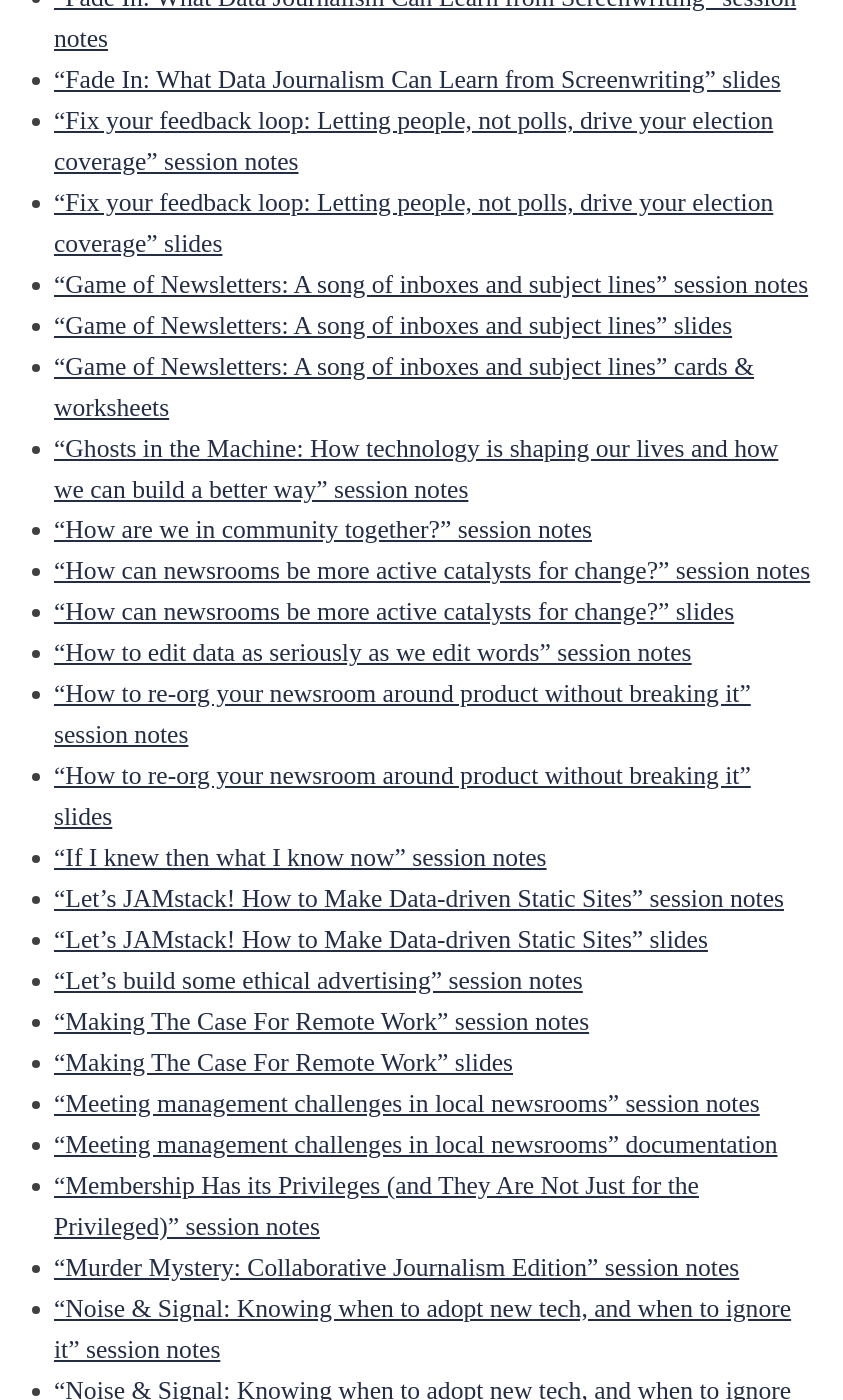
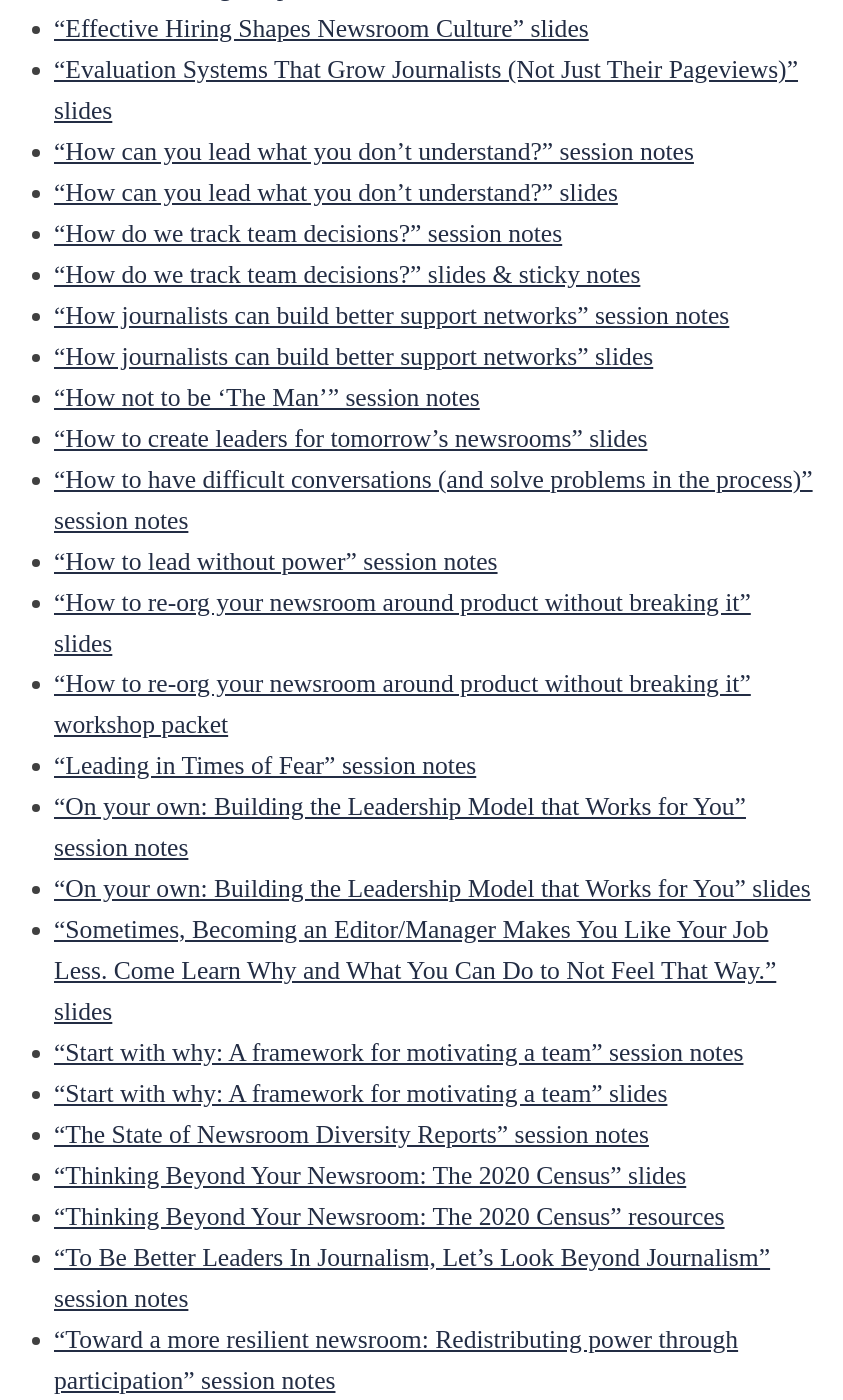
Before and after one commit to OpenNews/srccon-lead, a Jekyll site: the page built from documentation.md, in a window 1280 px wide and 1400 px high, scrolled down 2908 px. Shown: the whole window, without its empty margins (226-1069 px from the left). Built offline with Jekyll 4.4.1, drawn with Linux system fonts in a browser that asks for light colours; some of the changed text lies outside the part shown.

Commit message:
add documentation page

```diff
--- a/_includes/navigation.html
+++ b/_includes/navigation.html
@@ -1,6 +1,6 @@
 <ul class="site-nav-links">
     <li><a href="/program">About</a></li>
     <li><a href="/schedule">Schedule</a></li>
-    <li><a href="/logistics">Attendee info</a></li>
-    <!--<li><a href="/sponsors">Sponsors</a></li>-->
+    <!--<li><a href="/logistics">Attendee info</a></li>-->
+    <li><a href="/documentation">Documentation</a></li>
 </ul>
--- a/documentation.md
+++ b/documentation.md
@@ -5,105 +5,83 @@ permalink: /documentation/
 title: SRCCON:LEAD 2019 — Documentation
 ---
 
-# SRCCON 2019 Documentation
+# SRCCON:LEAD 2019 Documentation
 
-It's important to us to keep SRCCON small enough to feel friendly and conversational, but we also care about getting the ideas and conversations that take place at SRCCON into the wider world. The most important way this happens is when attendees return to their newsrooms and put new skills and approaches to work, but we also document SRCCON as extensively as possible. This page collects resources you can refer back to as you bring SRCCON home with you:
+It's important to us to keep SRCCON events small enough to feel friendly and conversational, but we also care about getting the ideas people discuss into the wider world. The most important way this happens is when attendees return to their newsrooms and put new skills and approaches to work, but we also document as extensively as possible. This page collects resources you can refer back to:
 
 * [Session transcripts](#session-transcripts)
 * [Session notes & resources](#session-notes--resources)
-* [Session write-ups on Source](#session-write-ups)
 
 ## Session Transcripts
 
 Our live-captioner transcribed each talk and 8 sessions at SRCCON:LEAD. Sessions with transcripts are marked on [our full schedule](https://lead.srccon.org/schedule), or you can use the lists below. If you were in a session and you notice something that needs to be fixed, we'd love [to hear about it](mailto:srccon@opennews.org).
 
 <div>
-    <h3>Thursday transcribed sessions</h3>
-    <table>{% assign thursday = site.data.schedule | where:"day","Thursday" %}
-{% for session in thursday %}
-        {% if session.transcription != "" %}<tr><td>{{ session.time }}</td><td><a class="session-title" href="/transcripts/SRCCON2019-{{ session.id }}">{{ session.title }}</a></td></tr>{% endif %}
+    <h3>Tuesday</h3>
+    <table>{% assign tuesday = site.data.schedule | where:"day","Tuesday" %}
+{% for session in tuesday %}
+        {% if session.transcription != "" %}<tr><td>{{ session.time }}</td><td><a href="{{ session.transcription }}">{{ session.title }}</a></td></tr>{% endif %}
 {% endfor %}
     </table>
 </div>
 
 <div>
-    <h3>Friday transcribed sessions</h3>
-    <table>{% assign friday = site.data.schedule | where:"day","Friday" %}
-{% for session in friday %}
-        {% if session.transcription != "" %}<tr><td>{{ session.time }}</td><td><a class="session-title" href="/transcripts/SRCCON2019-{{ session.id }}">{{ session.title }}</a></td></tr>{% endif %}
+    <h3>Wednesday</h3>
+    <table>{% assign wednesday = site.data.schedule | where:"day","Wednesday" %}
+{% for session in wednesday %}
+        {% if session.transcription != "" %}<tr><td>{{ session.time }}</td><td><a href="{{ session.transcription }}">{{ session.title }}</a></td></tr>{% endif %}
 {% endfor %}
     </table>
 </div>
 
 ## Session Notes & Resources
 
-All sessions at SRCCON have a collaborative etherpad that facilitators and attendees can use to share links and capture notes on discussions as they take place. Each entry on [our schedule](https://schedule.srccon.org) has a link to that session's etherpad. We also collect slide decks, worksheets, and other documentation right here—if you're a facilitator and you have session resources to share, [let us know](mailto:srccon@opennews.org)!
+All sessions at SRCCON events have a collaborative etherpad that facilitators and attendees can use to share links and capture notes. Each entry on [our schedule](https://lead.srccon.org/schedule) has a link to that session's etherpad. We also collect slide decks, worksheets, and other documentation right here—if you're a facilitator and you have session resources to share, [let us know](mailto:srccon@opennews.org)!
 
-* ["“Abandon normal instruments”: Sideways strategies for defeating creative block" session notes](https://etherpad.opennews.org/p/SRCCON2019-creative-strategies)
-* ["“Abandon normal instruments”: Sideways strategies for defeating creative block" slides](https://docs.google.com/presentation/d/1urnD-lnBjX2TxGvqAuWpT_y5TKV3-vzgXd7pf7fYScc/edit#slide=id.g5d09e5e8e8_0_5)
-* ["A playbook for reporters interested in reaching people at risk of being undercounted" session notes](https://etherpad.opennews.org/p/SRCCON2019-census-coverage-playbook)
-* ["Beat as a product: Lessons from product innovation for the newsroom" session notes](https://etherpad.opennews.org/p/SRCCON2019-beat-as-product)
-* ["Being in the room: the hard work of interview-based hiring" session notes](https://etherpad.opennews.org/p/SRCCON2019-interview-based-hiring)
-* ["Building capacity, impact, and trust by tapping into expertise outside the newsroom" session notes](https://etherpad.opennews.org/p/SRCCON2019-expertise-outside-newsroom)
-* ["CMS Demos: Approaches to Helping Our Newsrooms Do Their Best Work" session notes](https://etherpad.opennews.org/p/SRCCON2019-cms-demos)
-* ["Calling All Media Diversity Avengers: Now’s the time to act." session notes](https://etherpad.opennews.org/p/SRCCON2019-media-diversity-allies)
-* ["Changing journalism’s awards culture" session notes](https://etherpad.opennews.org/p/SRCCON2019-changing-awards-culture)
-* ["Creative ways to teach complex issues" session notes](https://etherpad.opennews.org/p/SRCCON2019-creative-teaching)
-* ["Creative ways to teach complex issues" slides](https://docs.google.com/presentation/d/1qujD1cpVAkaPOq0YPqrIKxHJcbkQo97385xNPTve_98/edit#slide=id.p1)
-* ["Designing the next phase for newsroom technologists" slides](https://docs.google.com/presentation/d/1NdD8FDz4qTFD40m9H2ECZXBLCDugY7MsceCcHsQzlkM/edit#slide=id.p)
-* ["Document this conference! An introduction to Library." session notes](https://etherpad.opennews.org/p/SRCCON2019-document-library)
-* ["Engineering Beyond Blame" session notes](https://etherpad.opennews.org/p/SRCCON2019-engineering-beyond-blame)
-* ["Engineering Beyond Blame" slides](https://docs.google.com/presentation/d/1P9b8K2OOmD_A-eG5Cy8FfLQ8UNhe5_KfeRgsAgcNfMs/edit#slide=id.g5dbc31ce86_0_0)
-* ["Fade In: What Data Journalism Can Learn from Screenwriting" session notes](https://etherpad.opennews.org/p/SRCCON2019-learning-from-screenwriting)
-* ["Fade In: What Data Journalism Can Learn from Screenwriting" slides](https://docs.google.com/presentation/d/1yaQiVIek6JZ6LO8n11aNS0XIp2pJ6baRux3sFlY0ldo/edit)
-* ["Fix your feedback loop: Letting people, not polls, drive your election coverage" session notes](https://etherpad.opennews.org/p/SRCCON2019-people-polls-elections)
-* ["Fix your feedback loop: Letting people, not polls, drive your election coverage" slides](https://docs.google.com/presentation/d/1pYqr86Sqr5Hz48PcEEY2lL3dK-s_3jwX-h9Qq0IL4H0/edit#slide=id.g2432869b74_0_328)
-* ["Game of Newsletters: A song of inboxes and subject lines" session notes](https://etherpad.opennews.org/p/SRCCON2019-newsletter-strategy)
-* ["Game of Newsletters: A song of inboxes and subject lines" slides](https://docs.google.com/presentation/d/1f5YugZzEf3BBbNuPqqh90ZX8l2pXzI0PSkvwGJYwkIc/edit#slide=id.p)
-* ["Game of Newsletters: A song of inboxes and subject lines" cards & worksheets](https://docs.google.com/document/d/1KY4pz9p9FaSinF_Fzt7CeZngS4iasKb7-PccRqa0jJs/edit)
-* ["Ghosts in the Machine: How technology is shaping our lives and how we can build a better way" session notes](https://etherpad.opennews.org/p/SRCCON2019-ghosts-in-the-machine)
-* ["How are we in community together?" session notes](https://etherpad.opennews.org/p/SRCCON2019-how-are-we-in-community)
-* ["How can newsrooms be more active catalysts for change?" session notes](https://etherpad.opennews.org/p/SRCCON2019-catalysts-for-change)
-* ["How can newsrooms be more active catalysts for change?" slides](https://docs.google.com/presentation/d/12P2I-tqoddAz-0XgixpkApAuMykrX0YzARo-EuJw5PI/edit)
-* ["How to edit data as seriously as we edit words" session notes](https://etherpad.opennews.org/p/SRCCON2019-editing-data)
-* ["How to re-org your newsroom around product without breaking it" session notes](https://etherpad.opennews.org/p/SRCCON2019-newsroom-reorg-product)
-* ["How to re-org your newsroom around product without breaking it" slides](https://docs.google.com/presentation/d/1-Oh-6QKDemj7zZwG0H5C3F_kPfnFuAJGNehUCrZqOpg/edit)
-* ["If I knew then what I know now" session notes](https://etherpad.opennews.org/p/SRCCON2019-if-i-knew-then)
-* ["Let’s JAMstack! How to Make Data-driven Static Sites" session notes](https://etherpad.opennews.org/p/SRCCON2019-data-driven-static-sites)
-* ["Let’s JAMstack! How to Make Data-driven Static Sites" slides](https://jamtalk.netlify.com/)
-* ["Let’s build some ethical advertising" session notes](https://etherpad.opennews.org/p/SRCCON2019-ethical-advertising)
-* ["Making The Case For Remote Work" session notes](https://etherpad.opennews.org/p/SRCCON2019-case-for-remote-work)
-* ["Making The Case For Remote Work" slides](https://docs.google.com/presentation/d/1ZtvYjubuHt4vVt8ocLfEMcq1EbK6KADkIZe5aNVubP4/edit#slide=id.p)
-* ["Meeting management challenges in local newsrooms" session notes](https://etherpad.opennews.org/p/SRCCON2019-local-newsroom-management)
-* ["Meeting management challenges in local newsrooms" documentation](https://drive.google.com/drive/folders/1a883gDNLZs2ASjeNE78GslzWRGRoqJr_)
-* ["Membership Has its Privileges (and They Are Not Just for the Privileged)" session notes](https://etherpad.opennews.org/p/SRCCON2019-membership-privileges)
-* ["Murder Mystery: Collaborative Journalism Edition" session notes](https://etherpad.opennews.org/p/SRCCON2019-murder-mystery-collaborative-journalism)
-* ["Noise & Signal: Knowing when to adopt new tech, and when to ignore it" session notes](https://etherpad.opennews.org/p/SRCCON2019-adopting-new-tech)
-* ["Noise & Signal: Knowing when to adopt new tech, and when to ignore it" slides](https://docs.google.com/presentation/d/1_np-Qy6gjfJ-Y8no3pncR1VdXFG2uSuUBa74MKXgKug/edit#slide=id.p)
-* ["Proud to be a Platypus: Finding Your Own Innovative Role in News" session notes](https://etherpad.opennews.org/p/SRCCON2019-proud-platypus)
-* ["Proud to be a Platypus: Finding Your Own Innovative Role in News" slides](https://docs.google.com/presentation/d/1XZxPxSnW1vG00EIQYaUwtNGssbfZOZozqt-o-U9oIBA/edit)
-* ["Proud to be a Platypus: Finding Your Own Innovative Role in News" worksheet](https://docs.google.com/document/d/1IWMeKEPx5JftNLZdVS06q-spp7sCLEPV7I0RE0w8D1c/edit)
-* ["Spreadsheets IRL: The How and Why of Making Data With Your Community" session notes](https://etherpad.opennews.org/p/SRCCON2019-making-data-with-community)
-* ["Spreadsheets IRL: The How and Why of Making Data With Your Community" slides](https://docs.google.com/presentation/d/1ZEGG-lmCy7VWYK6LGogZLa7bmbQzzqCB-GFLWIPEDqo/edit)
-* ["State of Newsroom Diversity Reports" session notes](https://etherpad.opennews.org/p/SRCCON2019-newsroom-diversity-reports)
-* ["Staying with the trouble: Doing good work in terrible times" session notes](https://etherpad.opennews.org/p/SRCCON2019-good-work-troubling-times)
-* ["Steps to getting a local news startup off the ground" session notes](https://etherpad.opennews.org/p/SRCCON2019-local-news-startups)
-* ["Steps to getting a local news startup off the ground" worksheet](https://docs.google.com/document/d/1h2bfiChVPUoF_4zoE669y7Oeb8KzuAf-3KIwqlCsGi0/edit#heading=h.dox4zdl28dq6)
-* ["Steps to getting a local news startup off the ground" playbook](https://shorensteincenter.org/playbook-for-local-nonprofit-news-outlets/)
-* ["Structured communication: Tools you can use to change culture and help your team feel heard" session notes](https://etherpad.opennews.org/p/SRCCON2019-structured-communication)
-* ["Structured communication: Tools you can use to change culture and help your team feel heard" slides](https://docs.google.com/presentation/d/1hsTATpIiD6T_JGbJIGgBh_P44CAF17humnasvDUlcvk/edit?ts=5d271404#slide=id.g5a63c046d2_0_174)
-* ["The Geeks Won: Now What?" session notes](https://etherpad.opennews.org/p/SRCCON2019-geeks-won-now-what)
-* ["The Geeks Won: Now What?" slides](https://docs.google.com/presentation/d/17T372cPhimiNyhmmxBZs6wawV7G6m3USo6_UjvD3ZPg/edit#slide=id.p)
-* ["Training: Finding new data sources with search and exploration tools" session notes](https://etherpad.opennews.org/p/SRCCON2019-training-data-sources)
-* ["We should rethink the way we think about percentages" slides](https://docs.google.com/presentation/d/1AIn7DeNzUSB96HK9iy6Kw2fl2w5uS28Qs1Uow7WNVOc/edit)
-* ["What happens to journalism, when AI eats the world?" session notes](https://etherpad.opennews.org/p/SRCCON2019-ai-eats-the-world)
-* ["What happens to journalism, when AI eats the world?" slides](https://docs.google.com/presentation/d/1EM21pf0A3DzP72NNU9zK6ejqhxafww4Px4jNCpItVJ4/edit)
-* ["Why it matters — Designing for impact" slides](https://docs.google.com/presentation/d/1iUrxAMbf6FmBmkd2C03G8-LBy82MCyxg2mTi6k3h-YA/edit#slide=id.p)
 
-## Session Write-Ups
+* ["" session notes]()
+* ["" session notes]()
+* ["" session notes]()
 
-In the leadup to SRCCON 2019, we’ll feature a selection of previews with session facilitators about the topics they're bringing to this year's event. You can [keep up with the series on Source](https://source.opennews.org). After this year's SRCCON, we'll also publish a series of session summaries that dig into the things people learned during conversations and workshops.
+* ["Decolonizing decisions: an inclusive framework for collaboration" session notes](https://etherpad.opennews.org/p/SRCCONLEAD2019-inclusive-framework-collaboration)
+* ["Decolonizing decisions: an inclusive framework for collaboration" slides](https://docs.google.com/presentation/d/1xw3tU0-kNlORQeLl05952nVkVYzhGyCLpQu4mGqU-Q4/edit)
+* ["Democratic leadership in the newsroom" session notes](https://etherpad.opennews.org/p/SRCCONLEAD2019-democratic-leadership)
+* ["Effective Hiring Shapes Newsroom Culture" session notes](https://etherpad.opennews.org/p/SRCCONLEAD2019-effective-hiring-culture)
+* ["Effective Hiring Shapes Newsroom Culture" slides](https://docs.google.com/presentation/d/1B4xhmsGjcVKqnsg41JpLvCkIw1sAh2yfBfNSIDoH6gk/edit)
+* ["Evaluation Systems That Grow Journalists (Not Just Their Pageviews)" slides](https://docs.google.com/presentation/d/19ZrhoG0EFbSUK0cihpbPOWmi9Mi0A2tNiMr1UxzpCSk/edit#slide=id.g75744e445c_0_0)
+* ["How can you lead what you don’t understand?" session notes](https://etherpad.opennews.org/p/SRCCONLEAD2019-lead-understand)
+* ["How can you lead what you don’t understand?" slides](https://docs.google.com/presentation/d/1icdi12G_ySoBH1SLwzfOIwUVn4MV4Vbtbh0fnikPHsE/edit)
+* ["How do we track team decisions?" session notes](https://etherpad.opennews.org/p/SRCCONLEAD2019-tracking-team-decisions)
+* ["How do we track team decisions?" slides & sticky notes](https://docs.google.com/presentation/d/17dOZmTyaY6DOPbUTLQ1vyDxw12Q9G1DFeONglDPdDAA/edit#slide=id.p)
+* ["How journalists can build better support networks" session notes](https://etherpad.opennews.org/p/SRCCONLEAD2019-building-support-networks)
+* ["How journalists can build better support networks" slides](https://docs.google.com/presentation/d/1eU7ooQg_jNWE4AnUG-0pfn3BlfYH8w1bIR91Ab-ji4M/edit#slide=id.p)
+* ["How not to be ‘The Man’" session notes](https://etherpad.opennews.org/p/SRCCONLEAD2019-dont-be-the-man)
+* ["How to create leaders for tomorrow’s newsrooms" slides](https://docs.google.com/presentation/d/1hz1gP6M8k6lRRu7IivR6ZBwk-HqCKxYflFl8THxiS8M/edit#slide=id.p1)
+* ["How to have difficult conversations (and solve problems in the process)" session notes](https://etherpad.opennews.org/p/SRCCONLEAD2019-difficult-conversations)
+* ["How to lead without power" session notes](https://etherpad.opennews.org/p/SRCCONLEAD2019-lead-without-power)
+* ["How to re-org your newsroom around product without breaking it" slides](https://docs.google.com/presentation/d/1AMsI0j2b8vt2d-nnrLeAFCYoYw873CvFIFhK1PABOHo/edit)
+* ["How to re-org your newsroom around product without breaking it" workshop packet](https://docs.google.com/document/d/1c1Y1izf8Gme7Bhr80PSYVBm55tPtlSYcG1CFGviFEQo/edit?usp=sharing&urp=gmail_link)
+* ["Leading in Times of Fear" session notes](https://etherpad.opennews.org/p/SRCCONLEAD2019-leading-times-of-fear)
+* ["On your own: Building the Leadership Model that Works for You" session notes](https://etherpad.opennews.org/p/SRCCONLEAD2019-on-your-own)
+* ["On your own: Building the Leadership Model that Works for You" slides](https://docs.google.com/presentation/d/1ZFOFvKdZdEC5uGVF1G3RUoHqD6rRiXYhU2gBgnxQ3B0/edit#slide=id.g78e13534f3_0_112)
+* ["Sometimes, Becoming an Editor/Manager Makes You Like Your Job Less. Come Learn Why and What You Can Do to Not Feel That Way." slides](https://docs.google.com/presentation/d/15iNIPXWImxBdKkTYyCTwtdoQ497nMPF6WW6iMTfUJLg/edit?folder=0ANBKG7uLBJVVUk9PVA#slide=id.g6b5b4bb911_0_71)
+* ["Start with why: A framework for motivating a team" session notes](https://etherpad.opennews.org/p/SRCCONLEAD2019-start-with-why)
+* ["Start with why: A framework for motivating a team" slides](https://docs.google.com/presentation/d/19CD7HDEM0pRwPnYC7CL6PhPwst9aiX6wEH72XhHsgdI/edit)
+* ["The State of Newsroom Diversity Reports" session notes](https://etherpad.opennews.org/p/SRCCONLEAD2019-newsroom-diversity-reports)
+* ["Thinking Beyond Your Newsroom: The 2020 Census" slides](https://drive.google.com/file/d/1ZPkHB7Q-Pauutd3MlzQhoUjk1ezZXtLr/view)
+* ["Thinking Beyond Your Newsroom: The 2020 Census" resources](http://kp.cc/SRCCON)
+* ["To Be Better Leaders In Journalism, Let’s Look Beyond Journalism" session notes](https://etherpad.opennews.org/p/SRCCONLEAD2019-look-beyond-journalism)
+* ["Toward a more resilient newsroom: Redistributing power through participation" session notes](https://etherpad.opennews.org/p/SRCCONLEAD2019-power-through-participation)
+* ["Toward a more resilient newsroom: Redistributing power through participation" slides](https://docs.google.com/presentation/d/1n_GHh9XFUSDnL-5xjWenb2ePHFIgNy-sTXIZi6maJJ4/edit#slide=id.g7083a87265_0_0)
+* ["Toward a more resilient newsroom: Redistributing power through participation" additional resources](https://drive.google.com/drive/folders/1djNdcjzafYpU25MTnoLG8pBR0u6FrT_7)
+* ["Toward a more resilient newsroom: Redistributing power through participation" reading list](https://docs.google.com/document/d/1bv3zPAkZZduMjR7J--o0HKTDdmbx0cLwoQrkn27lcrk/edit)
+* ["Use that spreadsheet! Why leaders need to manage money" session notes](https://etherpad.opennews.org/p/SRCCONLEAD2019-use-that-spreadsheet)
+* ["Use that spreadsheet! Why leaders need to manage money" slides](https://docs.google.com/presentation/d/10KFHffArZS4Wf9CYdUCWF9JJdcjnKtYhnG_6Q_ER_uo/edit#slide=id.p)
+* ["The workplace roadblocks that women face — and what to do about them" session notes](https://etherpad.opennews.org/p/SRCCONLEAD2019-workplace-roadblocks-women-face)
+* ["The workplace roadblocks that women face — and what to do about them" slides](https://drive.google.com/file/d/1psu8MYZILjgBfJ-P4OhJ-wAd0RlqlZeb/view)
 
-<p class="sponsor-tag">Transcription at SRCCON is made possible by <a href="https://www.lenfestinstitute.org/"><img src="/media/img/partners/lenfest.png" class="" alt="The Lenfest Institute"></a></p>
+
+
+<p class="sponsor-tag">Transcription at SRCCON:LEAD is made possible by <a href="https://www.lenfestinstitute.org/"><img src="/media/img/partners/lenfest.png" class="" alt="The Lenfest Institute"></a></p>
 
 <!-- NOTE: We should add an attendee writeups section here too -->
```
Also changed, not shown: transcription.md (+2 -2 lines).
